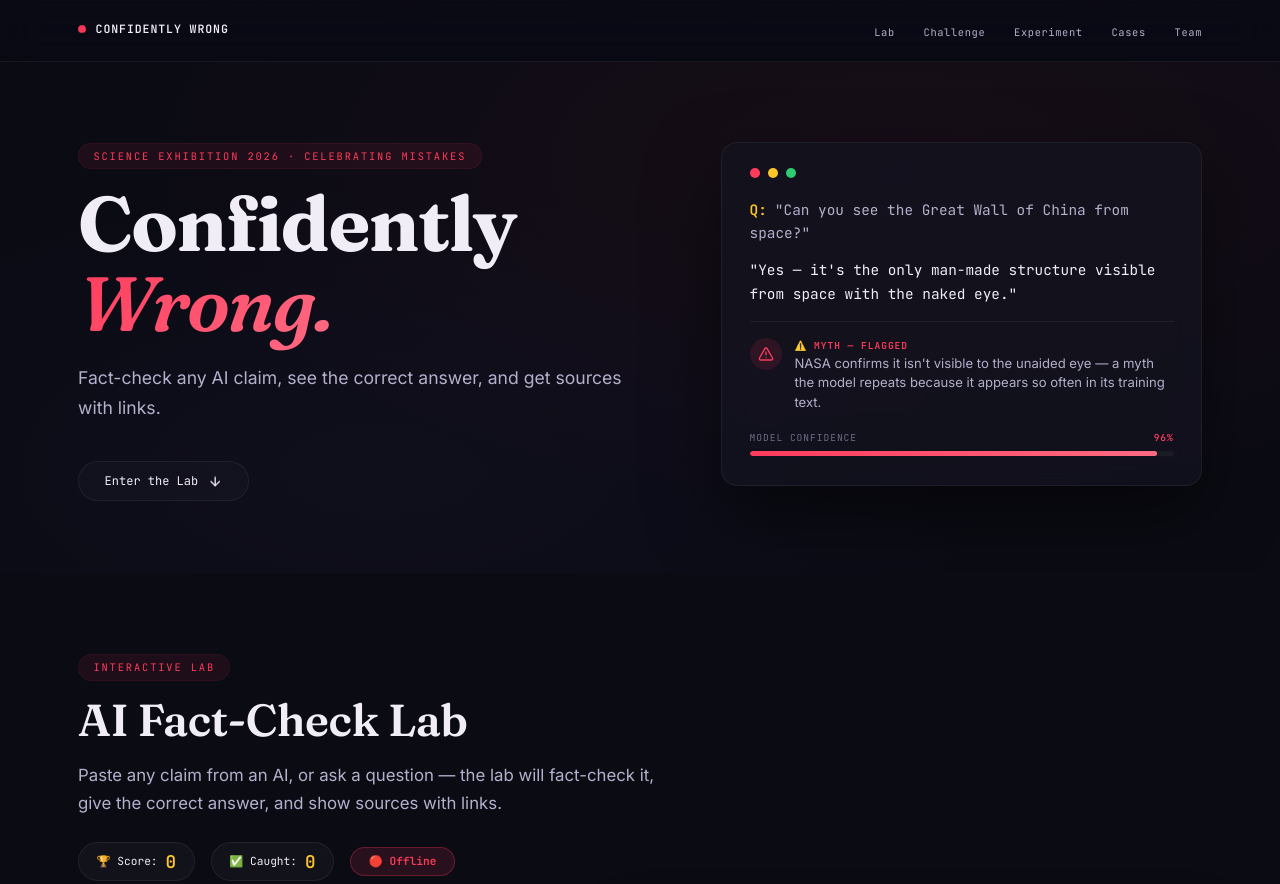
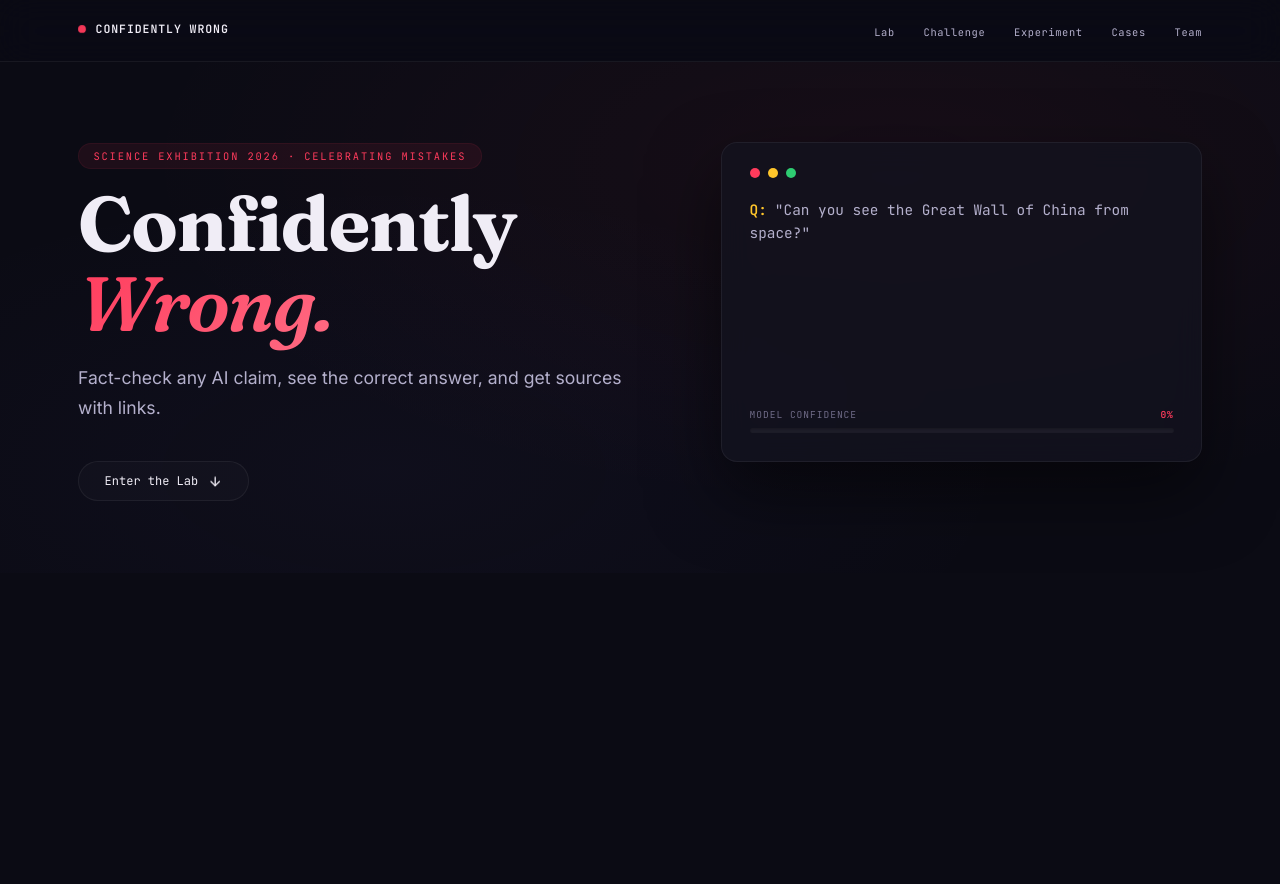
Before and after one commit to hacker4712/ai.html, a website: page public/index.html in a window 1280 px wide. Shown: the top 884 px of the page. Drawn offline with Linux system fonts and the light colour scheme; no server answers.

Commit message:
Update index.html

```diff
--- a/public/index.html
+++ b/public/index.html
@@ -3,13 +3,13 @@
 <head>
     <meta charset="UTF-8" />
     <meta name="viewport" content="width=device-width, initial-scale=1.0" />
-    <title>Confidently Wrong · AI Fact-Check Lab</title>
+    <title>Confidently Wrong · AI Hallucination Lab</title>
     <meta name="description" content="Class 12 science exhibition — fact-check AI claims with sources." />
     <link rel="preconnect" href="https://fonts.googleapis.com" />
     <link rel="preconnect" href="https://fonts.gstatic.com" crossorigin />
     <link href="https://fonts.googleapis.com/css2?family=Fraunces:ital,opsz,wght@0,9..144,400;0,9..144,500;0,9..144,600;0,9..144,700;0,9..144,800;1,9..144,600&family=Inter:wght@400;500;600;700&family=JetBrains+Mono:wght@400;500;600&display=swap" rel="stylesheet" />
     <style>
-        /* ── Same base styles as before ── */
+        /* ── reset & base ── */
         *,
         *::before,
         *::after {
@@ -1685,98 +1685,9 @@
 
     <script>
         (function() {
-            const reduceMotion = window.matchMedia('(prefers-reduced-motion: reduce)').matches;
-
-            // ── particles ──
-            const p = document.getElementById('particles');
-            for (let i = 0; i < 28; i++) {
-                const s = document.createElement('span');
-                const size = 2 + Math.random() * 7;
-                s.style.width = size + 'px';
-                s.style.height = size + 'px';
-                s.style.left = Math.random() * 100 + '%';
-                s.style.animationDuration = 16 + Math.random() * 28 + 's';
-                s.style.animationDelay = Math.random() * 22 + 's';
-                s.style.opacity = 0.06 + Math.random() * 0.14;
-                p.appendChild(s);
-            }
-
-            // ── scroll reveal ──
-            const revealEls = document.querySelectorAll('.reveal, .reveal-stagger');
-            if ('IntersectionObserver' in window && !reduceMotion) {
-                const io = new IntersectionObserver((entries) => {
-                    entries.forEach(e => {
-                        if (e.isIntersecting) { e.target.classList.add('in-view');
-                            io.unobserve(e.target); }
-                    });
-                }, { threshold: 0.12 });
-                revealEls.forEach(el => io.observe(el));
-            } else {
-                revealEls.forEach(el => el.classList.add('in-view'));
-            }
-
-            // ── hero terminal ──
-            const heroAnswer = "\"Yes — it's the only man-made structure visible from space with the naked eye.\"";
-            const heroEl = document.getElementById('hero-answer');
-            const heroFlag = document.getElementById('hero-flag');
-            const heroFill = document.getElementById('hero-fill');
-            const heroPct = document.getElementById('hero-pct');
-
-            function typeText(el, text, speed, done) {
-                if (reduceMotion) { el.textContent = text; if (done) done(); return; }
-                let i = 0;
-                el.innerHTML = '';
-                const cursor = document.createElement('span');
-                cursor.className = 'typecursor';
-                cursor.textContent = '\u00A0';
-
-                function step() {
-                    if (i <= text.length) {
-                        el.textContent = text.slice(0, i);
-                        el.appendChild(cursor);
-                        i++;
-                        setTimeout(step, speed);
-                    } else {
-                        cursor.remove();
-                        if (done) done();
-                    }
-                }
-                step();
-            }
-
-            function animateFill(el, pctEl, target, duration) {
-                if (reduceMotion) { el.style.width = target + '%';
-                    pctEl.textContent = target + '%'; return; }
-                el.style.width = target + '%';
-                let start = null;
-
-                function step(ts) {
-                    if (!start) start = ts;
-                    const p = Math.min(1, (ts - start) / duration);
-                    pctEl.textContent = Math.round(p * target) + '%';
-                    if (p < 1) requestAnimationFrame(step);
-                }
-                requestAnimationFrame(step);
-            }
-
-            function runHero() {
-                typeText(heroEl, heroAnswer, 20, () => {
-                    animateFill(heroFill, heroPct, 96, 1100);
-                    setTimeout(() => heroFlag.classList.add('show'), 400);
-                });
-            }
-            if ('IntersectionObserver' in window) {
-                const io = new IntersectionObserver((entries) => {
-                    entries.forEach(e => { if (e.isIntersecting) { runHero();
-                            io.disconnect(); } });
-                }, { threshold: 0.3 });
-                io.observe(document.getElementById('hero-terminal'));
-            } else { runHero(); }
-
             // ── API CONFIGURATION ──
-            const API_BASE = window.location.hostname === 'localhost' ?
-                'http://localhost:3001' :
-                '';
+            // USE THE SAME DOMAIN (no need for localhost on Render)
+            const API_BASE = '';
 
             console.log('🚀 API_BASE:', API_BASE || '(same domain)');
             console.log('🌐 Hostname:', window.location.hostname);
@@ -1856,8 +1767,15 @@
                     });
 
                     if (!res.ok) {
-                        const errorData = await res.json();
-                        throw new Error(errorData.error || `HTTP ${res.status}`);
+                        const errorData = await res.text();
+                        let errorMsg;
+                        try {
+                            const parsed = JSON.parse(errorData);
+                            errorMsg = parsed.error || `HTTP ${res.status}`;
+                        } catch {
+                            errorMsg = `HTTP ${res.status}: ${errorData}`;
+                        }
+                        throw new Error(errorMsg);
                     }
 
                     return await res.json();
@@ -1874,8 +1792,15 @@
                 try {
                     const res = await fetch(url);
                     if (!res.ok) {
-                        const errorData = await res.json();
-                        throw new Error(errorData.error || `HTTP ${res.status}`);
+                        const errorData = await res.text();
+                        let errorMsg;
+                        try {
+                            const parsed = JSON.parse(errorData);
+                            errorMsg = parsed.error || `HTTP ${res.status}`;
+                        } catch {
+                            errorMsg = `HTTP ${res.status}: ${errorData}`;
+                        }
+                        throw new Error(errorMsg);
                     }
                     return await res.json();
                 } catch (err) {
@@ -1898,13 +1823,14 @@
                         return false;
                     }
                 } catch (error) {
+                    console.error('Health check error:', error);
                     apiStatus.textContent = '🔴 Offline';
                     apiStatus.className = 'status-badge offline';
                     return false;
                 }
             }
 
-            // ── Generate mock sources with links ──
+            // ── Generate sources ──
             function generateSources(claimText, claimStatus) {
                 const sourceDB = {
                     'Edison invented the light bulb': [
@@ -1933,7 +1859,6 @@
                     ]
                 };
 
-                // Default sources for fact-check mode
                 const defaultSources = [
                     { title: 'Wikipedia - Common Misconceptions', url: 'https://en.wikipedia.org/wiki/List_of_common_misconceptions' },
                     { title: 'Snopes - Fact Check Archive', url: 'https://www.snopes.com/fact-check/' }
@@ -1946,7 +1871,6 @@
                     }
                 }
 
-                // Fact-check specific sources
                 if (claimText.includes('10% of their brain')) {
                     return [
                         { title: 'Scientific American - The 10% Brain Myth', url: 'https://www.scientificamerican.com/article/do-we-really-use-only-10-percent-of-our-brain/' },
@@ -1984,7 +1908,7 @@
                 ] : defaultSources;
             }
 
-            // ── Lab: Ask AI or Fact-Check ──
+            // ── Lab: Ask AI ──
             async function askAI(input) {
                 if (!input) return;
                 currentQuestion = input;
@@ -1997,17 +1921,14 @@
 
                 try {
                     if (currentMode === 'factcheck') {
-                        // Fact-check mode: send claim to analyze endpoint
                         const data = await callApi('/api/analyze', { question: input, answer: input });
                         currentAnswer = input;
                         labA.textContent = input;
 
-                        // Display fact-check result
                         factcheckResult.style.display = 'block';
                         const claims = data.claims || [];
                         let html = '';
 
-                        // Find the claim status
                         let overallStatus = 'partial';
                         let unsupportedCount = 0;
                         claims.forEach(c => {
@@ -2035,7 +1956,6 @@
                             html += `<span class="claim-verdict ${verdict}">${verdictLabel}</span>`;
                             html += `<div style="font-size:0.75rem;color:var(--text-muted);margin-top:0.2rem;">${c.explain}</div>`;
 
-                            // Show sources for supported claims
                             if (c.status === 'supported') {
                                 const sources = generateSources(c.text, 'supported');
                                 html += `<div style="display:flex;flex-wrap:wrap;gap:0.4rem;margin-top:0.3rem;">`;
@@ -2049,7 +1969,6 @@
                         });
                         html += `</div>`;
 
-                        // Overall sources
                         const allSources = generateSources(input, 'supported');
                         if (allSources.length > 0) {
                             html += `<div style="margin-top:0.8rem;padding-top:0.5rem;border-top:1px solid var(--border);">`;
@@ -2064,7 +1983,6 @@
                         html += `</div>`;
                         factcheckContent.innerHTML = html;
 
-                        // Score update
                         if (unsupportedCount > 0) {
                             const total = claims.length;
                             const correct = total - unsupportedCount;
@@ -2082,7 +2000,6 @@
                         xrayBtn.disabled = true;
                         labConf.style.display = 'none';
                     } else {
-                        // Ask mode
                         const data = await callApi('/api/ask', { question: input, mode: 'simple' });
                         currentAnswer = data.answer;
                         labA.textContent = data.answer;
@@ -2096,6 +2013,7 @@
                     labA.innerHTML = `
                         <span class="error-msg">⚠️ Error: ${err.message}</span>
                     `;
+                    console.error('Ask AI error:', err);
                 }
             }
 
@@ -2133,7 +2051,6 @@
                         header.appendChild(t);
                         d.appendChild(header);
 
-                        // Add sources for supported claims
                         if (c.status === 'supported') {
                             const sources = generateSources(c.text, 'supported');
                             if (sources.length > 0) {
@@ -2182,7 +2099,7 @@
                 this.disabled = true;
             });
 
-            // ── Lab: Preset chips ──
+            // ── Preset chips ──
             document.querySelectorAll('#preset-chips .chip').forEach(btn => {
                 btn.addEventListener('click', function() {
                     document.querySelectorAll('.chip').forEach(c => c.classList.remove('active'));
@@ -2221,7 +2138,7 @@
                 });
             });
 
-            // ── Lab: Custom question ──
+            // ── Custom question ──
             askBtn.addEventListener('click', () => {
                 const q = customInput.value.trim();
                 if (q) { askAI(q);
@@ -2370,7 +2287,6 @@
                     simpleEl.textContent = simpleRes.answer;
                     detailedEl.textContent = detailedRes.answer;
 
-                    // Analyze both
                     const [simpleAnalysis, detailedAnalysis] = await Promise.all([
                         callApi('/api/analyze', { question, answer: simpleRes.answer }),
                         callApi('/api/analyze', { question, answer: detailedRes.answer })
@@ -2442,7 +2358,7 @@
             document.querySelector('#preset-chips .chip[data-q="Who invented the light bulb?"]').classList.add('active');
 
             // Periodic health check
-            setInterval(checkHealth, 15000);
+            setInterval(checkHealth, 30000);
 
         })();
     </script>
```
